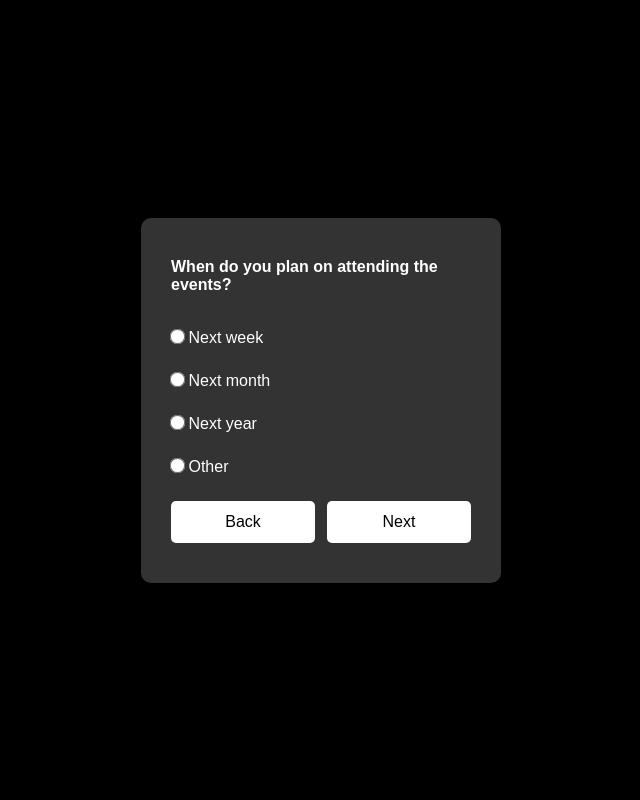
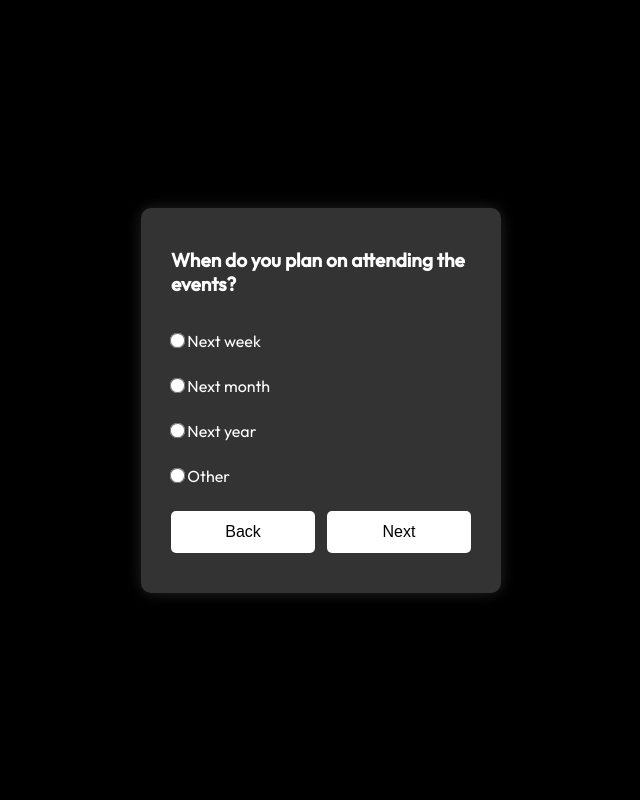
Before and after one commit to Dezind/safecircle, a PHP site: page /customization6.php in a window 1280 px wide. Shown: the whole page, without its empty margins (319-959 px from the left). Run offline with PHP 8.4, Linux system fonts and the light colour scheme.

Commit message:
Update customization6.php

```diff
--- a/customization6.php
+++ b/customization6.php
@@ -23,11 +23,12 @@ if ($_SERVER['REQUEST_METHOD'] === 'POST') {
     <meta charset="UTF-8">
     <meta name="viewport" content="width=device-width, initial-scale=1.0">
     <title>Customization 6</title>
+    <link href="https://fonts.googleapis.com/css2?family=Outfit:wght@300;400;500&display=swap" rel="stylesheet">
     <style>
         body {
             background-color: black;
             color: white;
-            font-family: Arial, sans-serif;
+            font-family: 'Outfit', -apple-system, BlinkMacSystemFont, sans-serif;
             display: flex;
             justify-content: center;
             align-items: center;
@@ -41,6 +42,8 @@ if ($_SERVER['REQUEST_METHOD'] === 'POST') {
             border-radius: 10px;
             width: 360px;
             box-sizing: border-box;
+            backdrop-filter: blur(10px);
+            box-shadow: 0 0 15px rgba(255, 255, 255, 0.1), 0 0 20px rgba(255, 255, 255, 0.05);
         }
 
         .quiz-container form {
@@ -50,13 +53,14 @@ if ($_SERVER['REQUEST_METHOD'] === 'POST') {
         }
 
         .quiz-container h2 {
-            font-size: 1em;
+            font-size: 1.2rem;
             margin: 0 0 10px 0;
             text-align: left;
+            color: white;
         }
 
         label {
-            font-size: 1em;
+            font-size: 1rem;
             margin: 0;
             text-align: left;
         }
```
